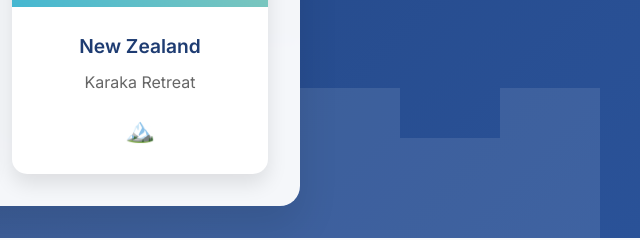
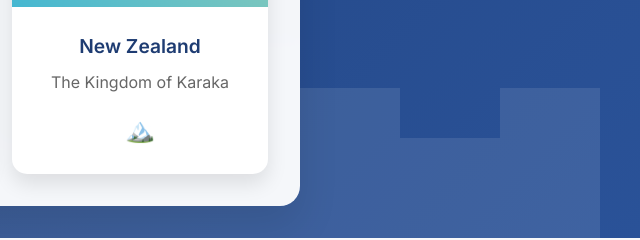
Before and after one commit to archylon/kingdumz, a plain HTML site: page index.html in a window 1280 px wide. Shown: the part 789-1029 px from the top of the page, 640-1280 px from the left. Drawn offline with Linux system fonts and the light colour scheme.

Commit message:
redirects

```diff
--- a/index.html
+++ b/index.html
@@ -56,7 +56,7 @@
                             <div class="location-image nz-image"></div>
                             <div class="location-info">
                                 <h5>New Zealand</h5>
-                                <p>Karaka Retreat</p>
+                                <p>The Kingdom of Karaka</p>
                                 <span class="location-badge">🏔️</span>
                             </div>
                         </div>
```
Also changed, not shown: 1 other file.
